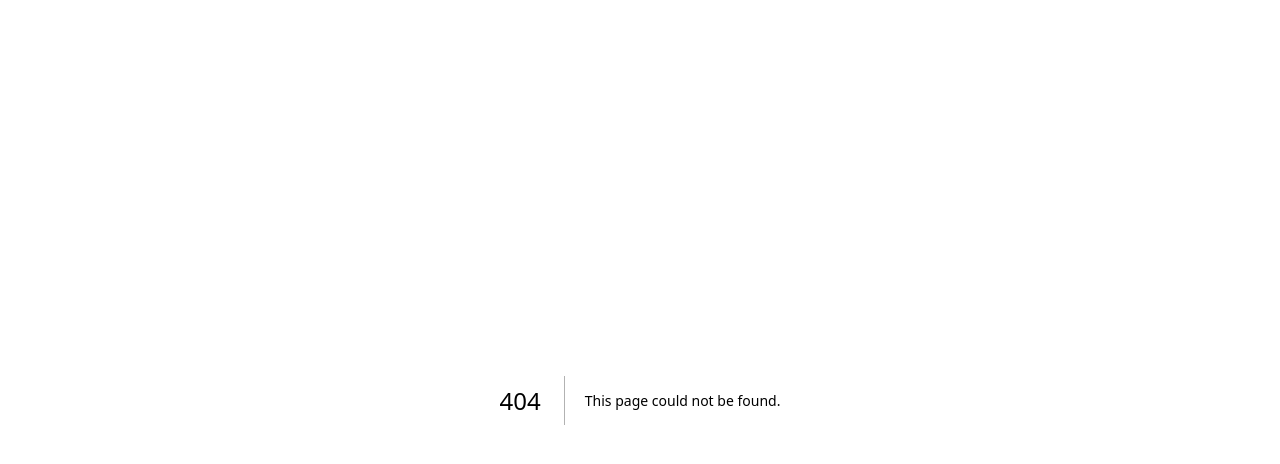
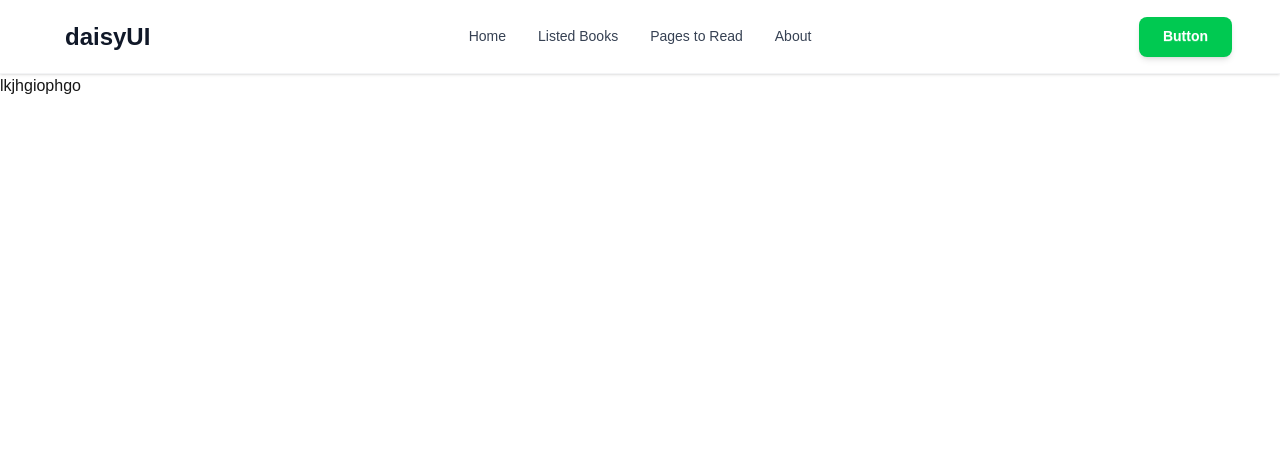
Before and after one commit to mdmahadih673/book-vibe-main, a Next.js app: page /Listed-Books in a window 1280 px wide. Before the commit this address had no page. Shown: the top 464 px of the page. Built offline with nearby package versions, Linux system fonts and the light colour scheme.

Commit message:
Add book vibe pages and assets

```diff
--- /dev/null
+++ b/src/app/Listed-Books/page.tsx
@@ -0,0 +1,11 @@
+import React from 'react';
+
+const ListedBooksPage = () => {
+    return (
+        <div>
+            <h1>lkjhgiophgo</h1>
+        </div>
+    );
+};
+
+export default ListedBooksPage;
--- /dev/null
+++ b/src/app/components/hero.tsx
@@ -0,0 +1,10 @@
+
+const HeroPage = () => {
+    return (
+        <div>
+
+        </div>
+    );
+};
+
+export default HeroPage;
--- a/src/app/components/navbar.tsx
+++ b/src/app/components/navbar.tsx
@@ -12,7 +12,7 @@ const Navbar = () => {
         </li>
         <li>
             <Link
-                href="/"
+                href="/Listed-Books"
                 className="font-medium text-gray-700 hover:text-green-600 hover:bg-green-50 transition-all duration-300 rounded-lg"
             >
                 Listed Books
@@ -37,9 +37,9 @@ const Navbar = () => {
     </>
 
     return (
-        <div className="navbar bg-white shadow-sm border-b border-gray-100 px-4 md:px-8 lg:px-12 py-3">
+        <div className="navbar  z-50 bg-white shadow-sm border-b border-gray-100 px-4 md:px-8 lg:px-12 py-3">
 
-            <div className="navbar-start">
+            <div className="navbar-start ">
                 <div className="dropdown">
                     <div
                         tabIndex={0}
--- a/src/app/layout.tsx
+++ b/src/app/layout.tsx
@@ -1,6 +1,7 @@
 import type { Metadata } from "next";
 import { Geist, Geist_Mono } from "next/font/google";
 import "./globals.css";
+import Navbar from "./components/navbar";
 
 const geistSans = Geist({
   variable: "--font-geist-sans",
@@ -23,7 +24,12 @@ export default function RootLayout({ children }: LayoutProps<"/">) {
       lang="en"
       className={`${geistSans.variable} ${geistMono.variable} h-full antialiased`}
     >
-      <body className="min-h-full flex flex-col">{children}</body>
+      <body className="min-h-full flex flex-col">
+
+        <Navbar />
+
+        {children}
+      </body>
     </html>
   );
 }
--- a/src/app/page.tsx
+++ b/src/app/page.tsx
@@ -1,10 +1,8 @@
-import Navbar from "./components/navbar"
 
 export default function Home() {
   return (
     <div>
-      <Navbar />
-      <h1>hidfggggg</h1>
+
     </div>
   );
 }
```
Also changed, not shown: src/assets/pngwing 1.png (added), src/assets/pngwing 1@2x.png (added).
